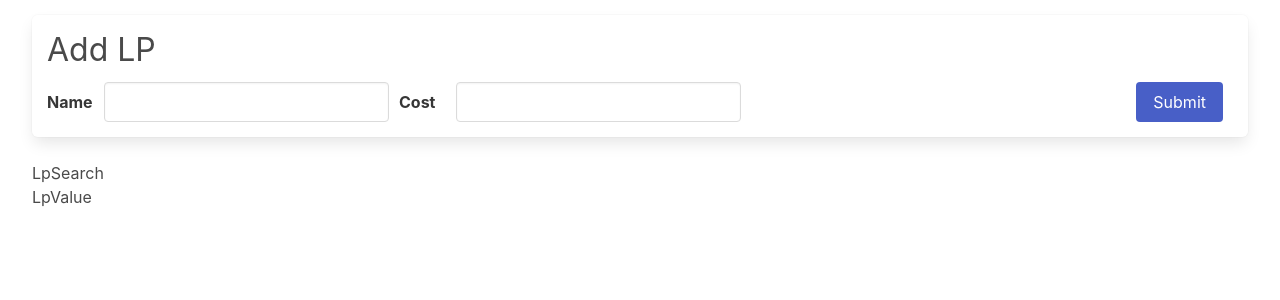
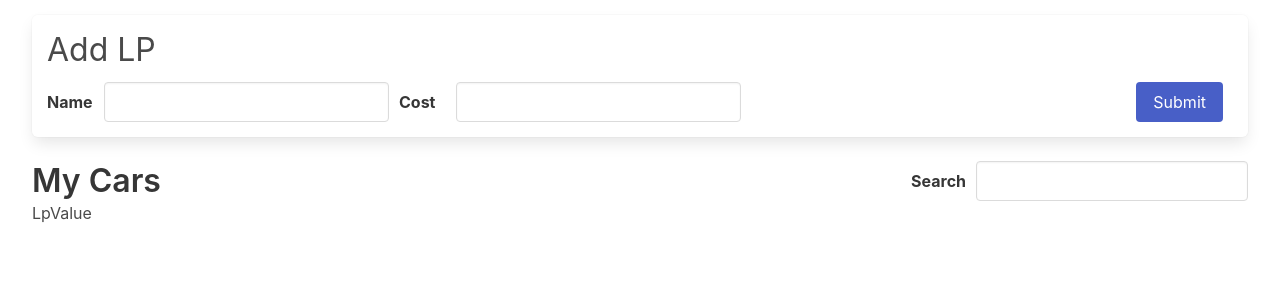
Before and after one commit to lts-hmms/lp_collector, a React (Create React App) app: page / in a window 1280 px wide. Shown: the top 300 px of the page. Built offline with nearby package versions, Linux system fonts and the light colour scheme.

Commit message:
feat: add searching input

```diff
--- a/src/components/Lp_Search.js
+++ b/src/components/Lp_Search.js
@@ -1,5 +1,28 @@
+import { useDispatch, useSelector } from "react-redux";
+import { changeSearchTerm } from "../store/slices/lpListSlice";
+
+
 function LpSearch(){
-    return <div>LpSearch</div>;
+    const dispatch = useDispatch();
+    const searchTerm = useSelector((state) => {
+        return state.lps.searchTerm
+    })
+    const handleSearchTermChange = (event) => {
+        dispatch(changeSearchTerm(event.target.value));
+    }
+
+    return (
+    <div className="list-header">
+        <h3 className="title is-3"> My Cars</h3>
+        <div className="search field is-horizontal">
+            <label className="label">Search</label>
+            <input
+                className="input"
+                value={searchTerm}
+                onChange={handleSearchTermChange}
+            />
+        </div>
+    </div>);
 }
 
 export default LpSearch;
```
